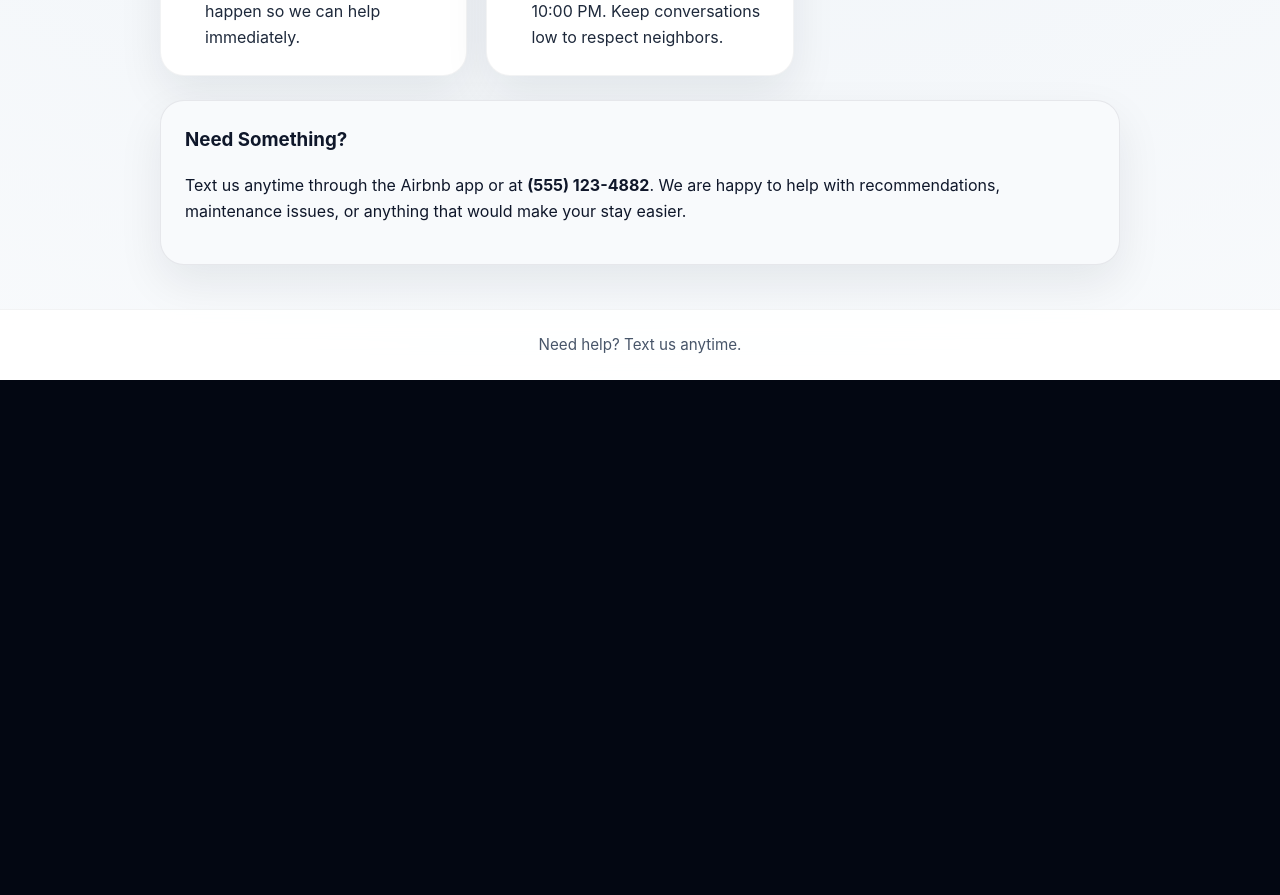
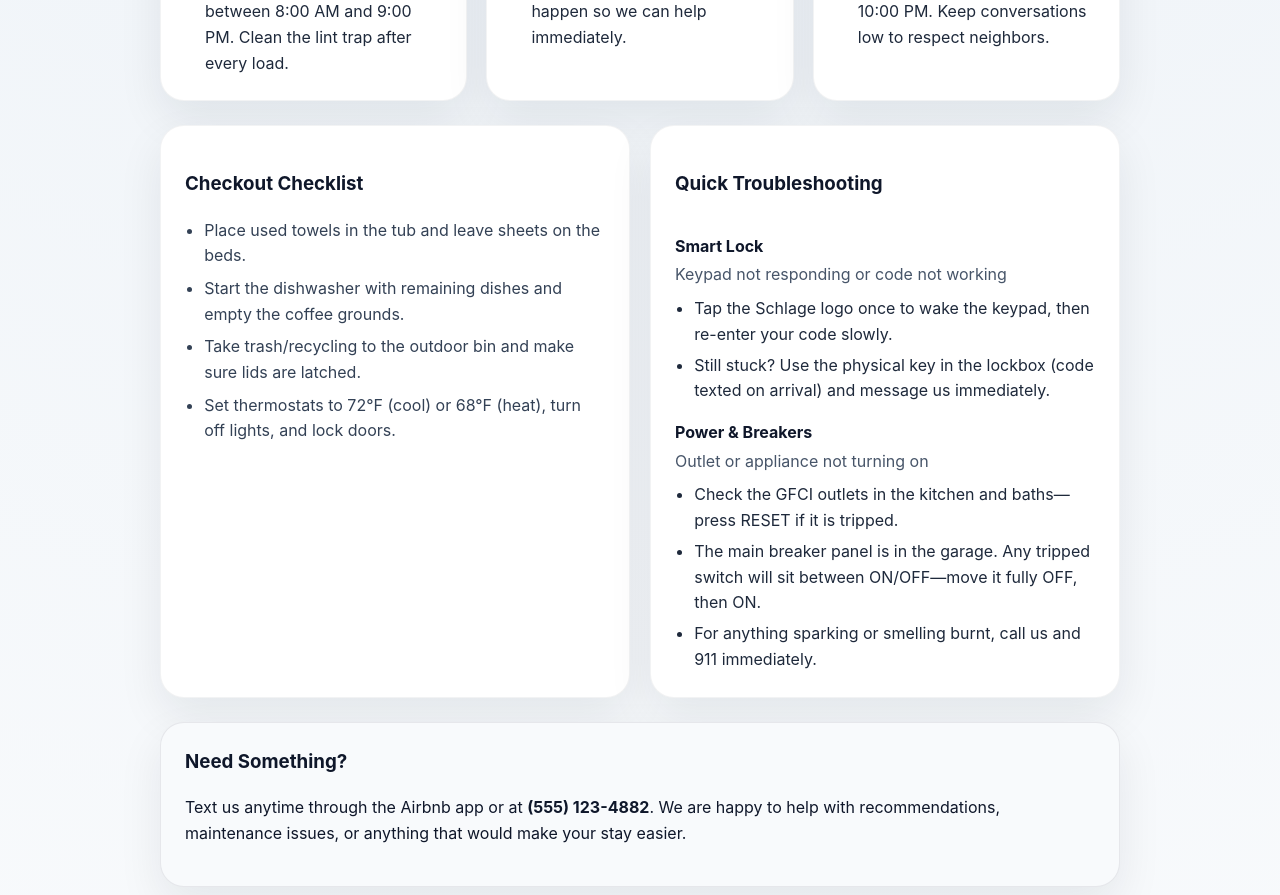
Before and after one commit to ievgend2/4882, a React (Vite) app: page /#/house-rules in a window 1280 px wide. Shown: the part 1160-2055 px from the top of the page. Before the commit the page ends 1540 px from the top, so only its background shows below. Built offline with nearby package versions, Linux system fonts and the light colour scheme.

Commit message:
updated house rules

```diff
--- a/src/data/houseRulesData.js
+++ b/src/data/houseRulesData.js
@@ -13,6 +13,14 @@ const houseRulesData = [
       "Only registered guests may stay overnight. Small daytime visitors are fine with approval—no parties or events.",
       "Quiet hours are 10:00 PM – 8:00 AM. Keep voices and music low outdoors at all hours.",
       "Smoking or vaping of any kind is not permitted inside the home or on the deck.",
+    ],
+  },
+  {
+    title: "Trash & Recycling",
+    items: [
+      "Kitchen trash lives in the bin. Bagged trash goes to the lidded bin on left cide of the house.",
+      "Collection is early Monday—roll bins curbside after 7:00 PM Sunday and return by noon the next day if you're here.",
+      "Please keep lids latched; raccoons love loose bags and our HOA fines for scattered trash.",
     ],
   },
   {
--- /dev/null
+++ b/src/data/troubleshootingData.js
@@ -0,0 +1,21 @@
+const troubleshootingData = [
+  {
+    title: "Smart Lock",
+    summary: "Keypad not responding or code not working",
+    steps: [
+      "Tap the Schlage logo once to wake the keypad, then re-enter your code slowly.",
+      "Still stuck? Use the physical key in the lockbox (code texted on arrival) and message us immediately.",
+    ],
+  },
+  {
+    title: "Power & Breakers",
+    summary: "Outlet or appliance not turning on",
+    steps: [
+      "Check the GFCI outlets in the kitchen and baths—press RESET if it is tripped.",
+      "The main breaker panel is in the garage. Any tripped switch will sit between ON/OFF—move it fully OFF, then ON.",
+      "For anything sparking or smelling burnt, call us and 911 immediately.",
+    ],
+  },
+];
+
+export default troubleshootingData;
--- a/src/index.css
+++ b/src/index.css
@@ -400,6 +400,62 @@ main {
   grid-template-columns: repeat(auto-fit, minmax(240px, 1fr));
 }
 
+.support-grid {
+  display: grid;
+  gap: 1.25rem;
+  grid-template-columns: repeat(auto-fit, minmax(260px, 1fr));
+}
+
+.checkout-card ul {
+  padding-left: 1.2rem;
+  margin: 0;
+}
+
+.checkout-card li + li {
+  margin-top: 0.45rem;
+}
+
+.troubleshoot-card {
+  display: flex;
+  flex-direction: column;
+  gap: 1rem;
+}
+
+.troubleshoot-item h4 {
+  margin: 0 0 0.2rem;
+}
+
+.troubleshoot-summary {
+  margin: 0 0 0.5rem;
+  color: #475569;
+}
+
+.troubleshoot-item ul {
+  margin: 0;
+  padding-left: 1.2rem;
+  color: #1e293b;
+}
+
+.troubleshoot-item li + li {
+  margin-top: 0.35rem;
+}
+
+.support-link {
+  display: inline-flex;
+  align-items: center;
+  gap: 0.35rem;
+  margin-top: 0.6rem;
+  font-weight: 600;
+  color: #1d4ed8;
+  text-decoration: none;
+}
+
+.support-link:hover,
+.support-link:focus-visible {
+  text-decoration: underline;
+  outline: none;
+}
+
 .rule-card h3 {
   margin: 0 0 0.75rem;
 }
--- a/src/pages/HouseRules.jsx
+++ b/src/pages/HouseRules.jsx
@@ -1,4 +1,12 @@
 import houseRulesData from "../data/houseRulesData.js";
+import troubleshootingData from "../data/troubleshootingData.js";
+
+const checkoutChecklist = [
+  "Place used towels in the tub and leave sheets on the beds.",
+  "Start the dishwasher with remaining dishes and empty the coffee grounds.",
+  "Take trash/recycling to the outdoor bin and make sure lids are latched.",
+  "Set thermostats to 72°F (cool) or 68°F (heat), turn off lights, and lock doors.",
+];
 
 function HouseRules() {
   return (
@@ -23,6 +31,42 @@ function HouseRules() {
         ))}
       </div>
 
+      <section className="support-grid">
+        <article className="info-card checkout-card">
+          <h3>Checkout Checklist</h3>
+          <ul>
+            {checkoutChecklist.map((item, index) => (
+              <li key={`checkout-${index}`}>{item}</li>
+            ))}
+          </ul>
+        </article>
+
+        <article className="info-card troubleshoot-card">
+          <h3>Quick Troubleshooting</h3>
+          {troubleshootingData.map((issue) => (
+            <div key={issue.title} className="troubleshoot-item">
+              <h4>{issue.title}</h4>
+              <p className="troubleshoot-summary">{issue.summary}</p>
+              <ul>
+                {issue.steps.map((step, index) => (
+                  <li key={`${issue.title}-${index}`}>{step}</li>
+                ))}
+              </ul>
+              {issue.mediaUrl && (
+                <a
+                  className="support-link"
+                  href={issue.mediaUrl}
+                  target="_blank"
+                  rel="noreferrer"
+                >
+                  {issue.mediaLabel || "View guide"}
+                </a>
+              )}
+            </div>
+          ))}
+        </article>
+      </section>
+
       <article className="info-card rules-note">
         <h3>Need Something?</h3>
         <p>
```
